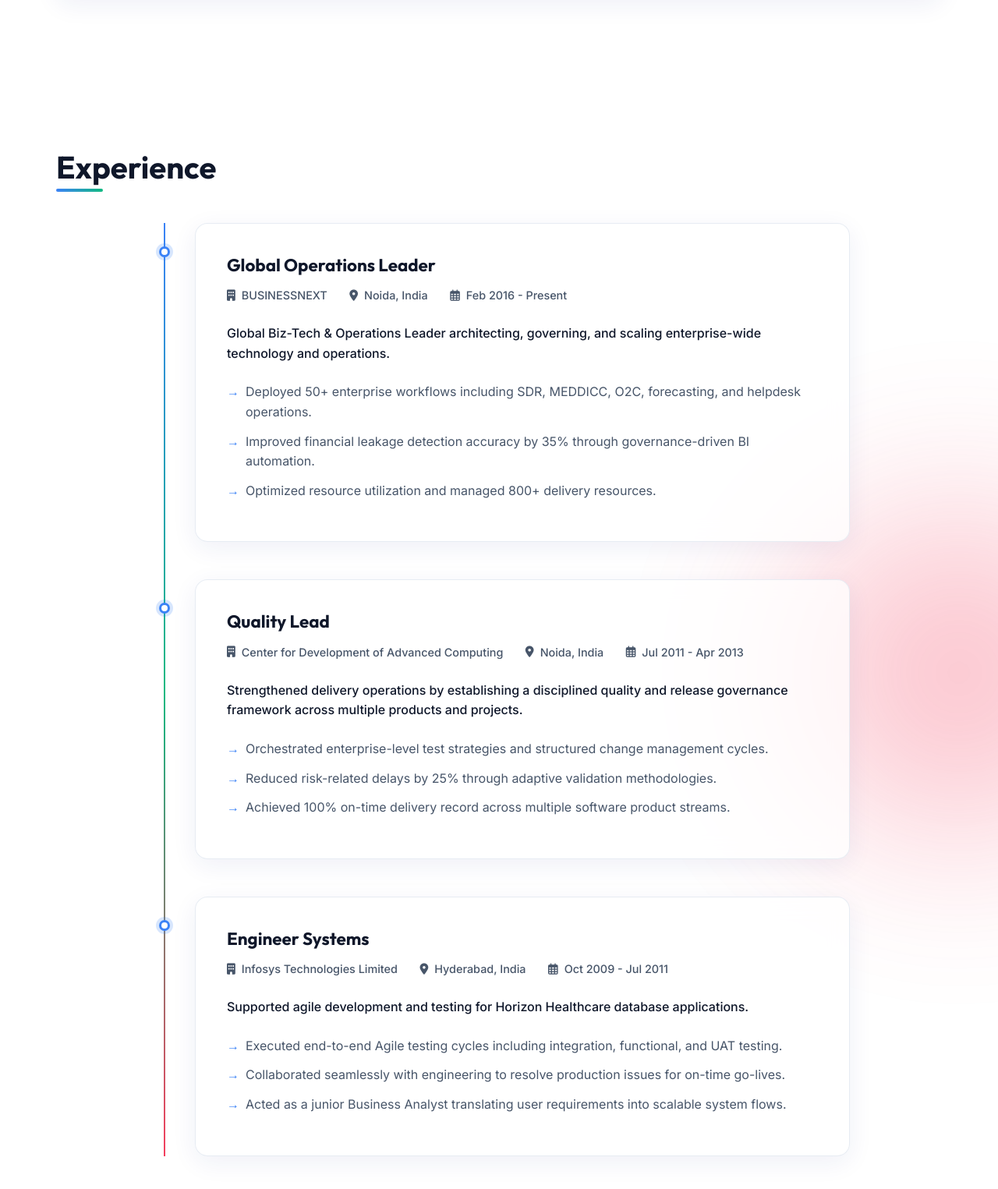
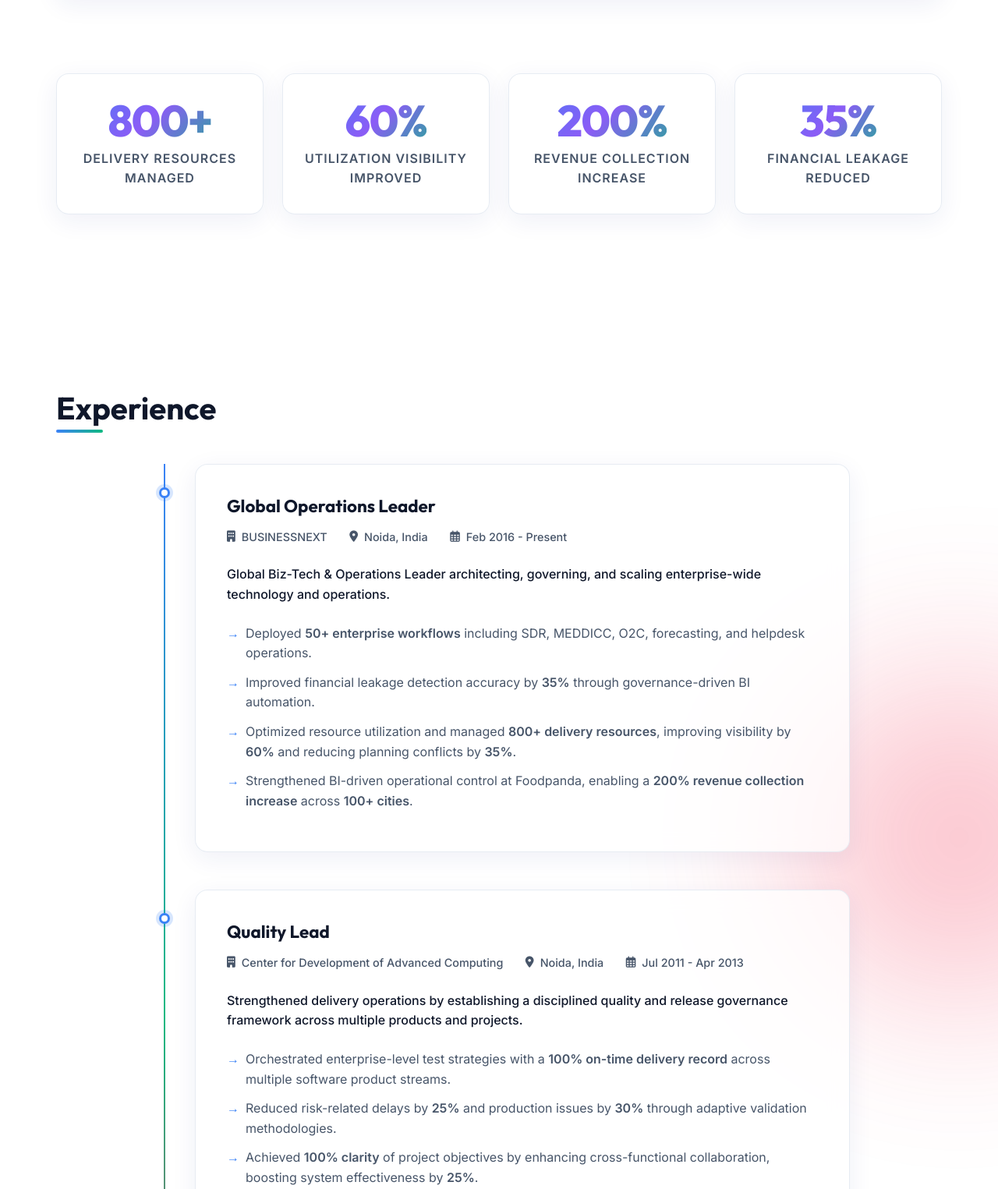
Before and after one commit to singhaditya21/Resume, a plain HTML site: page index.html in a window 1280 px wide. Shown: the part 1275-2800 px from the top of the page at 78% size. Drawn offline with Linux system fonts and the light colour scheme.

Commit message:
Refactor: Added metrics section, reduced animation travel, improved mobile responsiveness

```diff
--- a/index.html
+++ b/index.html
@@ -1,15 +1,19 @@
 <!DOCTYPE html>
 <html lang="en">
+
 <head>
     <meta charset="UTF-8">
     <meta name="viewport" content="width=device-width, initial-scale=1.0">
     <title>Aditya Singh | Global Biz-Tech & Operations Leader</title>
     <link rel="preconnect" href="https://fonts.googleapis.com">
     <link rel="preconnect" href="https://fonts.gstatic.com" crossorigin>
-    <link href="https://fonts.googleapis.com/css2?family=Outfit:wght@300;400;600;700;800&family=Inter:wght@400;500;600&display=swap" rel="stylesheet">
+    <link
+        href="https://fonts.googleapis.com/css2?family=Outfit:wght@300;400;600;700;800&family=Inter:wght@400;500;600&display=swap"
+        rel="stylesheet">
     <link rel="stylesheet" href="https://cdnjs.cloudflare.com/ajax/libs/font-awesome/6.4.0/css/all.min.css">
     <link rel="stylesheet" href="styles.css">
 </head>
+
 <body>
     <!-- Background Decorators -->
     <div class="bg-blur gradient-1"></div>
@@ -51,8 +55,38 @@
                 <h2 class="section-title">Professional Summary</h2>
                 <div class="card glass-card">
                     <p class="summary-text">
-                        Strategic global operations and technology leader with exceptional experience driving multimillion-dollar enterprise transformations. Proven track record of steering cross-functional initiatives bridging Sales, Revenue, Delivery, Finance, IT, and Customer Success domains. Adept at scaling global operations centers, executing complex modernizations (NetSuite, integrations, cloud), and establishing stringent data-driven governance frameworks. Combines operational strategy, technology leadership, and data-driven transformation to enable globally consistent, scalable, and high-performance execution.
+                        Strategic global operations and technology leader with exceptional experience driving
+                        multimillion-dollar enterprise transformations. Proven track record of steering cross-functional
+                        initiatives bridging Sales, Revenue, Delivery, Finance, IT, and Customer Success domains. Adept
+                        at scaling global operations centers, executing complex modernizations (NetSuite, integrations,
+                        cloud), and establishing stringent data-driven governance frameworks. Combines operational
+                        strategy, technology leadership, and data-driven transformation to enable globally consistent,
+                        scalable, and high-performance execution.
                     </p>
+                </div>
+            </div>
+        </section>
+
+        <!-- Key Metrics Highlights -->
+        <section id="metrics" class="section fade-up" style="padding-top: 0;">
+            <div class="container">
+                <div class="metrics-grid">
+                    <div class="metric-card glass-card">
+                        <div class="metric-value name-gradient">800+</div>
+                        <div class="metric-label">Delivery Resources Managed</div>
+                    </div>
+                    <div class="metric-card glass-card">
+                        <div class="metric-value name-gradient">60%</div>
+                        <div class="metric-label">Utilization Visibility Improved</div>
+                    </div>
+                    <div class="metric-card glass-card">
+                        <div class="metric-value name-gradient">200%</div>
+                        <div class="metric-label">Revenue Collection Increase</div>
+                    </div>
+                    <div class="metric-card glass-card">
+                        <div class="metric-value name-gradient">35%</div>
+                        <div class="metric-label">Financial Leakage Reduced</div>
+                    </div>
                 </div>
             </div>
         </section>
@@ -72,11 +106,18 @@
                                 <span class="location"><i class="fas fa-map-marker-alt"></i> Noida, India</span>
                                 <span class="date"><i class="far fa-calendar-alt"></i> Feb 2016 - Present</span>
                             </div>
-                            <p class="exp-summary">Global Biz-Tech & Operations Leader architecting, governing, and scaling enterprise-wide technology and operations.</p>
+                            <p class="exp-summary">Global Biz-Tech & Operations Leader architecting, governing, and
+                                scaling enterprise-wide technology and operations.</p>
                             <ul class="achievements">
-                                <li>Deployed 50+ enterprise workflows including SDR, MEDDICC, O2C, forecasting, and helpdesk operations.</li>
-                                <li>Improved financial leakage detection accuracy by 35% through governance-driven BI automation.</li>
-                                <li>Optimized resource utilization and managed 800+ delivery resources.</li>
+                                <li>Deployed <strong>50+ enterprise workflows</strong> including SDR, MEDDICC, O2C,
+                                    forecasting, and helpdesk operations.</li>
+                                <li>Improved financial leakage detection accuracy by <strong>35%</strong> through
+                                    governance-driven BI automation.</li>
+                                <li>Optimized resource utilization and managed <strong>800+ delivery resources</strong>,
+                                    improving visibility by <strong>60%</strong> and reducing planning conflicts by
+                                    <strong>35%</strong>.</li>
+                                <li>Strengthened BI-driven operational control at Foodpanda, enabling a <strong>200%
+                                        revenue collection increase</strong> across <strong>100+ cities</strong>.</li>
                             </ul>
                         </div>
                     </div>
@@ -87,15 +128,21 @@
                         <div class="card experience-card glass-card">
                             <div class="exp-header">
                                 <h3>Quality Lead</h3>
-                                <span class="company"><i class="fas fa-building"></i> Center for Development of Advanced Computing</span>
+                                <span class="company"><i class="fas fa-building"></i> Center for Development of Advanced
+                                    Computing</span>
                                 <span class="location"><i class="fas fa-map-marker-alt"></i> Noida, India</span>
                                 <span class="date"><i class="far fa-calendar-alt"></i> Jul 2011 - Apr 2013</span>
                             </div>
-                            <p class="exp-summary">Strengthened delivery operations by establishing a disciplined quality and release governance framework across multiple products and projects.</p>
+                            <p class="exp-summary">Strengthened delivery operations by establishing a disciplined
+                                quality and release governance framework across multiple products and projects.</p>
                             <ul class="achievements">
-                                <li>Orchestrated enterprise-level test strategies and structured change management cycles.</li>
-                                <li>Reduced risk-related delays by 25% through adaptive validation methodologies.</li>
-                                <li>Achieved 100% on-time delivery record across multiple software product streams.</li>
+                                <li>Orchestrated enterprise-level test strategies with a <strong>100% on-time delivery
+                                        record</strong> across multiple software product streams.</li>
+                                <li>Reduced risk-related delays by <strong>25%</strong> and production issues by
+                                    <strong>30%</strong> through adaptive validation methodologies.</li>
+                                <li>Achieved <strong>100% clarity</strong> of project objectives by enhancing
+                                    cross-functional collaboration, boosting system effectiveness by
+                                    <strong>25%</strong>.</li>
                             </ul>
                         </div>
                     </div>
@@ -106,15 +153,20 @@
                         <div class="card experience-card glass-card">
                             <div class="exp-header">
                                 <h3>Engineer Systems</h3>
-                                <span class="company"><i class="fas fa-building"></i> Infosys Technologies Limited</span>
+                                <span class="company"><i class="fas fa-building"></i> Infosys Technologies
+                                    Limited</span>
                                 <span class="location"><i class="fas fa-map-marker-alt"></i> Hyderabad, India</span>
                                 <span class="date"><i class="far fa-calendar-alt"></i> Oct 2009 - Jul 2011</span>
                             </div>
-                            <p class="exp-summary">Supported agile development and testing for Horizon Healthcare database applications.</p>
+                            <p class="exp-summary">Supported agile development and testing for Horizon Healthcare
+                                database applications.</p>
                             <ul class="achievements">
-                                <li>Executed end-to-end Agile testing cycles including integration, functional, and UAT testing.</li>
-                                <li>Collaborated seamlessly with engineering to resolve production issues for on-time go-lives.</li>
-                                <li>Acted as a junior Business Analyst translating user requirements into scalable system flows.</li>
+                                <li>Executed end-to-end Agile testing cycles including integration, functional, and UAT
+                                    testing for high-quality deployments.</li>
+                                <li>Collaborated seamlessly with engineering to quickly resolve production issues,
+                                    improving user satisfaction by <strong>20%</strong>.</li>
+                                <li>Acted as a junior Business Analyst translating user requirements into scalable
+                                    system flows.</li>
                             </ul>
                         </div>
                     </div>
@@ -243,4 +295,5 @@
 
     <script src="script.js"></script>
 </body>
+
 </html>
--- a/styles.css
+++ b/styles.css
@@ -5,18 +5,26 @@
     --bg-glass: rgba(255, 255, 255, 0.75);
 
     /* Text Colors - Varying across sections */
-    --text-primary: #0f172a; /* Deep Slate */
-    --text-secondary: #475569; /* Lighter Slate */
+    --text-primary: #0f172a;
+    /* Deep Slate */
+    --text-secondary: #475569;
+    /* Lighter Slate */
 
     /* Gradient Colors for dynamic text and accents */
-    --gradient-1-start: #3b82f6; /* Blue */
-    --gradient-1-end: #8b5cf6; /* Purple */
+    --gradient-1-start: #3b82f6;
+    /* Blue */
+    --gradient-1-end: #8b5cf6;
+    /* Purple */
 
-    --gradient-2-start: #10b981; /* Emerald */
-    --gradient-2-end: #3b82f6; /* Blue */
+    --gradient-2-start: #10b981;
+    /* Emerald */
+    --gradient-2-end: #3b82f6;
+    /* Blue */
 
-    --gradient-3-start: #f43f5e; /* Rose */
-    --gradient-3-end: #f97316; /* Orange */
+    --gradient-3-start: #f43f5e;
+    /* Rose */
+    --gradient-3-end: #f97316;
+    /* Orange */
 
     /* UI Colors */
     --border-light: rgba(226, 232, 240, 0.8);
@@ -49,7 +57,12 @@ body {
 }
 
 /* Typography Base */
-h1, h2, h3, h4, h5, h6 {
+h1,
+h2,
+h3,
+h4,
+h5,
+h6 {
     font-family: var(--font-display);
     color: var(--text-primary);
     line-height: 1.2;
@@ -114,9 +127,17 @@ a {
 }
 
 @keyframes float {
-    0% { transform: translateY(0) scale(1); }
-    50% { transform: translateY(-50px) scale(1.1); }
-    100% { transform: translateY(20px) scale(0.9); }
+    0% {
+        transform: translateY(0) scale(1);
+    }
+
+    50% {
+        transform: translateY(-50px) scale(1.1);
+    }
+
+    100% {
+        transform: translateY(20px) scale(0.9);
+    }
 }
 
 /* Glassmorphism Classes */
@@ -230,18 +251,21 @@ nav.scrolled {
     -webkit-text-fill-color: transparent;
     background-clip: text;
 }
+
 .gradient-text-2 {
     background: linear-gradient(135deg, var(--gradient-2-start), var(--gradient-2-end));
     -webkit-background-clip: text;
     -webkit-text-fill-color: transparent;
     background-clip: text;
 }
+
 .gradient-text-3 {
     background: linear-gradient(135deg, var(--gradient-3-start), var(--gradient-3-end));
     -webkit-background-clip: text;
     -webkit-text-fill-color: transparent;
     background-clip: text;
 }
+
 .gradient-text-4 {
     background: linear-gradient(135deg, #14b8a6, #0ea5e9);
     -webkit-background-clip: text;
@@ -264,7 +288,9 @@ nav.scrolled {
 }
 
 @keyframes shine {
-    to { background-position: 200% center; }
+    to {
+        background-position: 200% center;
+    }
 }
 
 /* Hero Section */
@@ -324,6 +350,44 @@ nav.scrolled {
     padding: 2.5rem;
     margin: 0;
     line-height: 1.8;
+}
+
+/* Metrics Section */
+.metrics-grid {
+    display: grid;
+    grid-template-columns: repeat(auto-fit, minmax(220px, 1fr));
+    gap: 1.5rem;
+    padding-bottom: 2rem;
+}
+
+.metric-card {
+    padding: 2rem 1.5rem;
+    text-align: center;
+    display: flex;
+    flex-direction: column;
+    justify-content: center;
+    align-items: center;
+}
+
+.metric-card:hover {
+    transform: translateY(-5px);
+    box-shadow: var(--shadow-md);
+}
+
+.metric-value {
+    font-size: 3.5rem;
+    font-weight: 800;
+    line-height: 1;
+    margin-bottom: 0.5rem;
+    font-family: var(--font-display);
+}
+
+.metric-label {
+    font-size: 1rem;
+    font-weight: 600;
+    color: var(--text-secondary);
+    text-transform: uppercase;
+    letter-spacing: 1px;
 }
 
 /* Experience Section Timeline */
@@ -547,7 +611,8 @@ footer {
 /* Animations */
 .fade-up {
     opacity: 0;
-    transform: translateY(30px);
+    transform: translateY(15px);
+    /* Reduced movement for smoother, less aggressive animation */
     transition: opacity 0.8s ease, transform 0.8s ease;
 }
 
@@ -573,6 +638,10 @@ footer {
     .timeline-item {
         padding-left: 30px;
     }
+
+    .metrics-grid {
+        grid-template-columns: repeat(2, 1fr);
+    }
 }
 
 @media (max-width: 768px) {
@@ -585,11 +654,17 @@ footer {
     }
 
     .section {
-        padding: 4rem 0;
+        padding: 3rem 0;
+        /* Reduced padding for mobile */
     }
 
     .name-gradient {
-        font-size: 3rem;
+        font-size: 2.5rem;
+        /* Smaller hero font for mobile */
+    }
+
+    .hero .title {
+        font-size: 1.25rem;
     }
 
     .contact-info {
@@ -601,3 +676,49 @@ footer {
         justify-content: center;
     }
 }
+
+@media (max-width: 480px) {
+
+    /* Strict Mobile / iPhone adjustments */
+    body {
+        font-size: 0.95rem;
+        /* Slightly smaller base font */
+    }
+
+    .container {
+        padding: 0 1.25rem;
+        /* Smaller edge padding */
+    }
+
+    .section-title {
+        font-size: 2rem;
+        margin-bottom: 2rem;
+    }
+
+    .metrics-grid {
+        grid-template-columns: 1fr;
+        /* Stack metrics on very small screens */
+    }
+
+    .metric-value {
+        font-size: 3rem;
+    }
+
+    .experience-card,
+    .skill-category,
+    .edu-card {
+        padding: 1.5rem;
+        /* Tighter padding inside cards */
+    }
+
+    .exp-header span {
+        display: block;
+        /* Stack experience meta data */
+        margin-bottom: 0.25rem;
+    }
+
+    .cert-badge {
+        flex-direction: column;
+        text-align: center;
+    }
+}
```
